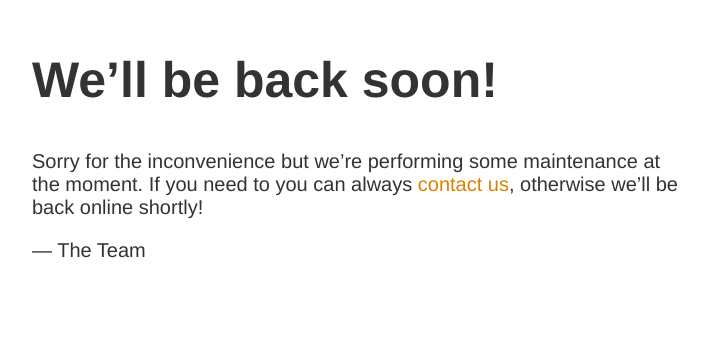
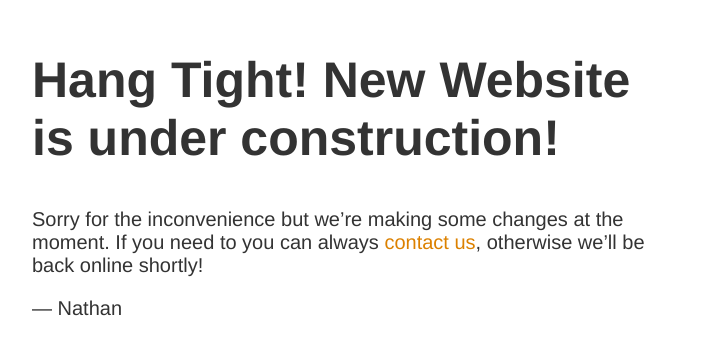
Before and after one commit to ndoherty48/ndoherty48.github.com, a plain HTML site: page index.html in a window 1280 px wide. Shown: the part 149-504 px from the top of the page, without its empty margins (283-991 px from the left). Drawn offline with Linux system fonts and the light colour scheme.

Commit message:
Update index.html

```diff
--- a/index.html
+++ b/index.html
@@ -10,9 +10,9 @@
 </style>
 
 <article>
-    <h1>We&rsquo;ll be back soon!</h1>
+    <h1>Hang Tight! New Website is under construction!</h1>
     <div>
-        <p>Sorry for the inconvenience but we&rsquo;re performing some maintenance at the moment. If you need to you can always <a href="mailto:#">contact us</a>, otherwise we&rsquo;ll be back online shortly!</p>
-        <p>&mdash; The Team</p>
+        <p>Sorry for the inconvenience but we&rsquo;re making some changes at the moment. If you need to you can always <a href="mailto:nathandohertyapplication@outlook.com">contact us</a>, otherwise we&rsquo;ll be back online shortly!</p>
+        <p>&mdash; Nathan</p>
     </div>
 </article>
```
